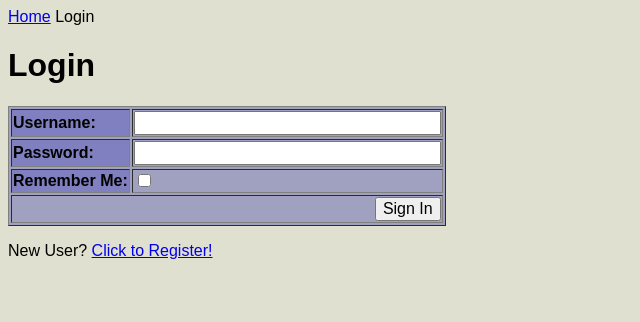
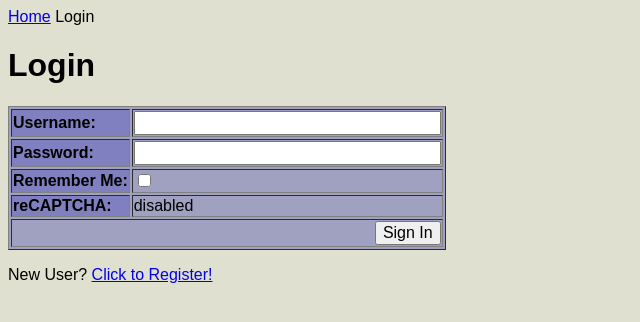
Before and after one commit to teemueer/jpdata, a Flask app: a page that uses app/templates/macros.html in a window 1280 px wide. Shown: the top 322 px of the page, without its empty margins (0-640 px from the left). Run offline with Flask 3, Linux system fonts and the light colour scheme.

Commit message:
recaptcha

```diff
--- a/app/__init__.py
+++ b/app/__init__.py
@@ -9,6 +9,7 @@ login.login_view = "auth.login"
 def create_app(config_name="default"):
     app = Flask(__name__)
     app.config.from_object(config[config_name])
+    print(app.config)
 
     db.init_app(app)
     migrate.init_app(app, db)
--- a/app/auth/forms.py
+++ b/app/auth/forms.py
@@ -1,4 +1,5 @@
-from flask_wtf import FlaskForm
+from flask import current_app
+from flask_wtf import FlaskForm, RecaptchaField
 from wtforms import StringField, PasswordField, SubmitField, BooleanField
 from wtforms.validators import ValidationError, DataRequired, Email, EqualTo
 from app.database import db
@@ -9,6 +10,7 @@ class RegistrationForm(FlaskForm):
     email = StringField("Email", validators=[DataRequired(), Email()])
     password = PasswordField("Password", validators=[DataRequired()])
     password2 = PasswordField("Repeat Password", validators=[DataRequired(), EqualTo("password")])
+    recaptcha = RecaptchaField("reCAPTCHA")
     submit = SubmitField("Register")
 
     def validate_username(self, username):
@@ -25,4 +27,5 @@ class LoginForm(FlaskForm):
     username = StringField("Username", validators=[DataRequired()])
     password = PasswordField("Password", validators=[DataRequired()])
     remember_me = BooleanField("Remember Me")
+    recaptcha = RecaptchaField("reCAPTCHA")
     submit = SubmitField("Sign In")
--- a/app/templates/macros.html
+++ b/app/templates/macros.html
@@ -8,6 +8,8 @@
         <td>{{ field(size=30) }}</td>
         {% elif field.type == "TextAreaField" %}
         <td>{{ field(cols=40, rows=5) }}</td>
+        {% elif field.type == "RecaptchaField" %}
+        <td>{% if config.RECAPTCHA_ENABLED %}{{ field }}{% else %}disabled{% endif %}</td>
         {% else %}
         <td>{{ field }}</td>
         {% endif %}
--- a/config.py
+++ b/config.py
@@ -6,14 +6,18 @@ load_dotenv()
 class Config:
     SECRET_KEY = os.environ.get("SECRET_KEY", os.urandom(16))
     DATABASE_NAME = "jpdata"
+    RECAPTCHA_PUBLIC_KEY = os.environ.get("RECAPTCHA_PUBLIC_KEY")
+    RECAPTCHA_PRIVATE_KEY = os.environ.get("RECAPTCHA_PRIVATE_KEY")
 
 class DevelopmentConfig(Config):
     DEBUG = True
+    RECAPTCHA_ENABLED = False
     SQLALCHEMY_DATABASE_URI = f"postgresql:///{Config.DATABASE_NAME}-dev"
 
 class TestingConfig(Config):
     TESTING = True
     WTF_CSRF_ENABLED = False
+    RECAPTCHA_ENABLED = False
     SQLALCHEMY_DATABASE_URI = f"postgresql:///{Config.DATABASE_NAME}-test"
 
 class ProductionConfig(Config):
@@ -23,6 +27,7 @@ class ProductionConfig(Config):
     POSTGRES_PORT = os.environ["POSTGRES_PORT"]
     POSTGRES_DB = os.environ["POSTGRES_DB"]
     SQLALCHEMY_DATABASE_URI = f"postgresql://{POSTGRES_USER}:{POSTGRES_PASSWORD}@{POSTGRES_HOST}:{POSTGRES_PORT}/{POSTGRES_DB}"
+    RECAPTCHA_ENABLED = True
 
 config = {
     "development": DevelopmentConfig,
```
